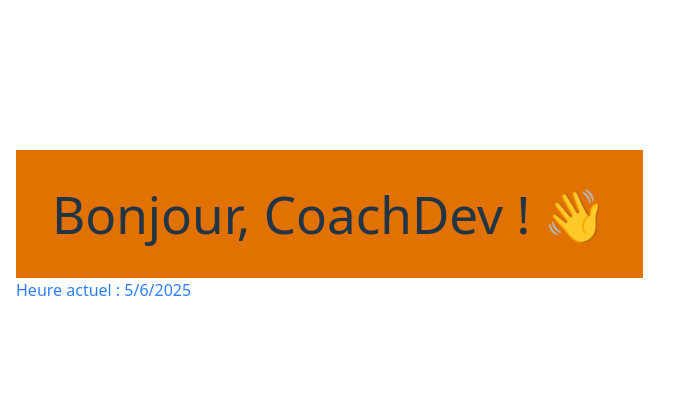
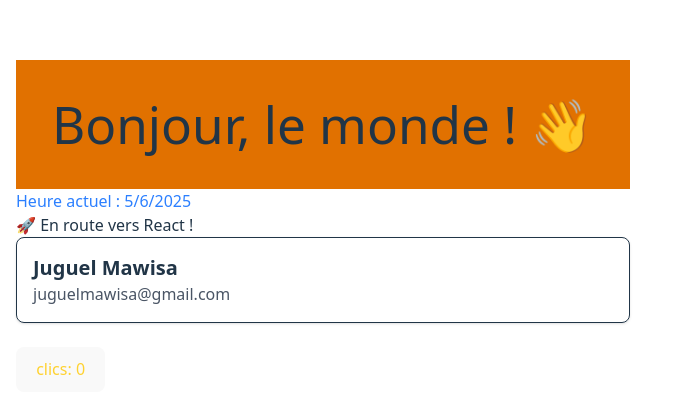
Before and after one commit to Juguel-Mawisa/mon-projet-react, a React (Vite) app: page / in a window 1280 px wide. Shown: the part 174-588 px from the top of the page, without its empty margins (0-690 px from the left). Built offline with nearby package versions, Linux system fonts and the light colour scheme.

Commit message:
ajout de trois composants

```diff
--- a/src/App.tsx
+++ b/src/App.tsx
@@ -1,19 +1,24 @@
 
 
 import './App.css'
+import Button from './components/button'
+
 import CurrentTime from './components/current-time'
+import EmojiMessage from './components/emoji-message'
 import HelloUser from './components/hello-user'
+import UserCard from './components/user-card'
+
 
 function App() {
 
-
   return (
     <div className="p-4">
-      <HelloUser prenom="CoachDev" />
+      <HelloUser prenom="le monde" />
       <CurrentTime/>
-
+      <EmojiMessage emoji="🚀" message="En route vers React !"/>
+      <UserCard nom="Juguel Mawisa" email="juguelmawisa@gmail.com" />
+      <Button/>
     </div>
-
   )
 }
 
--- /dev/null
+++ b/src/components/Button.tsx
@@ -0,0 +1,17 @@
+
+import { useState } from "react"
+
+
+
+
+export default function Button() {
+const [count, setCount] = useState(0)
+  const handleClick =() => setCount(count + 1)
+
+  return (
+    <button onClick={handleClick}
+    className="bg-blue-600 text-amber-300 px-4 py-2 rounded mt-6">
+    clics: {count}
+    </button>
+  )
+}
--- /dev/null
+++ b/src/components/emoji-message.tsx
@@ -0,0 +1,14 @@
+
+
+type EmojiMessageProps = {
+    emoji: string;
+  message: string;
+}
+
+export default function EmojiMessage({emoji,message}: EmojiMessageProps) {
+  return (
+    <p>
+        {emoji} {message}
+    </p>
+  )
+}
--- /dev/null
+++ b/src/components/user-card.tsx
@@ -0,0 +1,15 @@
+
+
+type Props = {
+    nom: string
+    email: string
+}
+
+export default function UserCard({nom, email}: Props) {
+  return (
+    <div className="border rounded-lg p-4 shadow-sm">
+      <h2 className="text-xl font-semibold">{nom}</h2>
+      <p className="text-gray-600">{email}</p>
+    </div>
+  )
+}
--- /dev/null
+++ b/src/components/welcome.tsx
@@ -0,0 +1,12 @@
+import React from 'react'
+
+type Props = {
+    nom:string
+    age:number
+}
+
+export default function Welcome({}: Props) {
+  return (
+    <div>W</div>
+  )
+}
```
